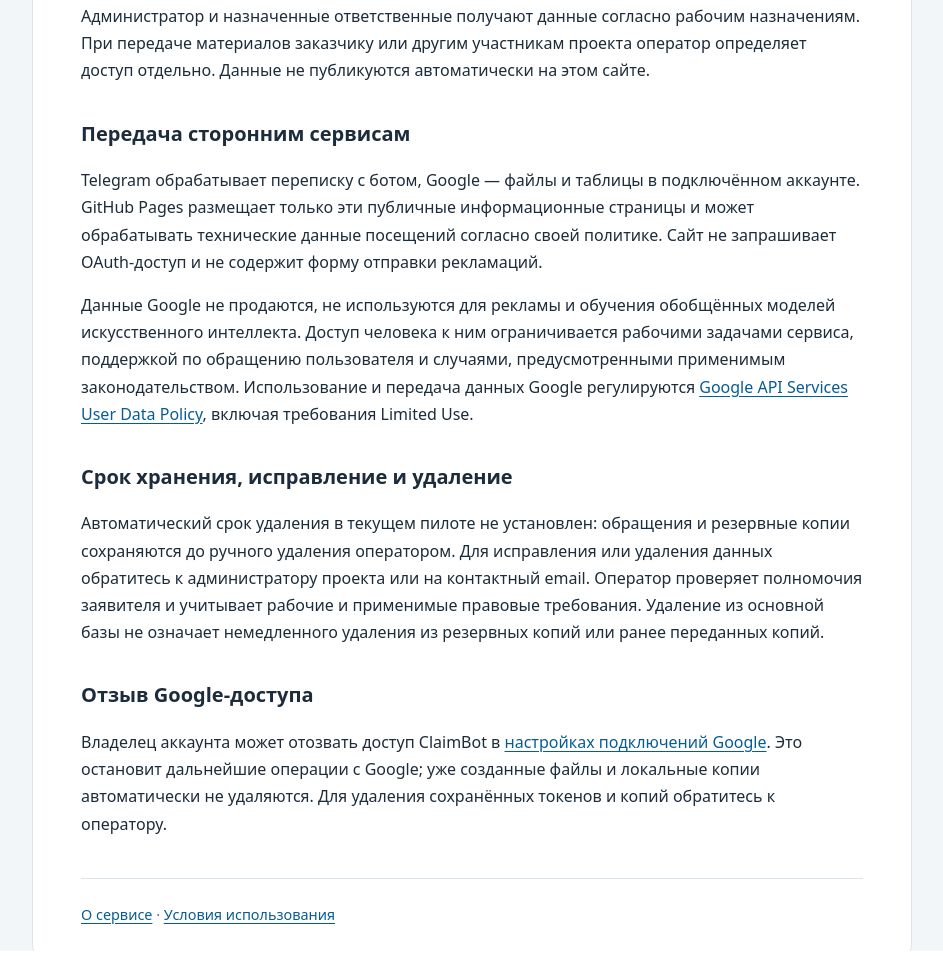
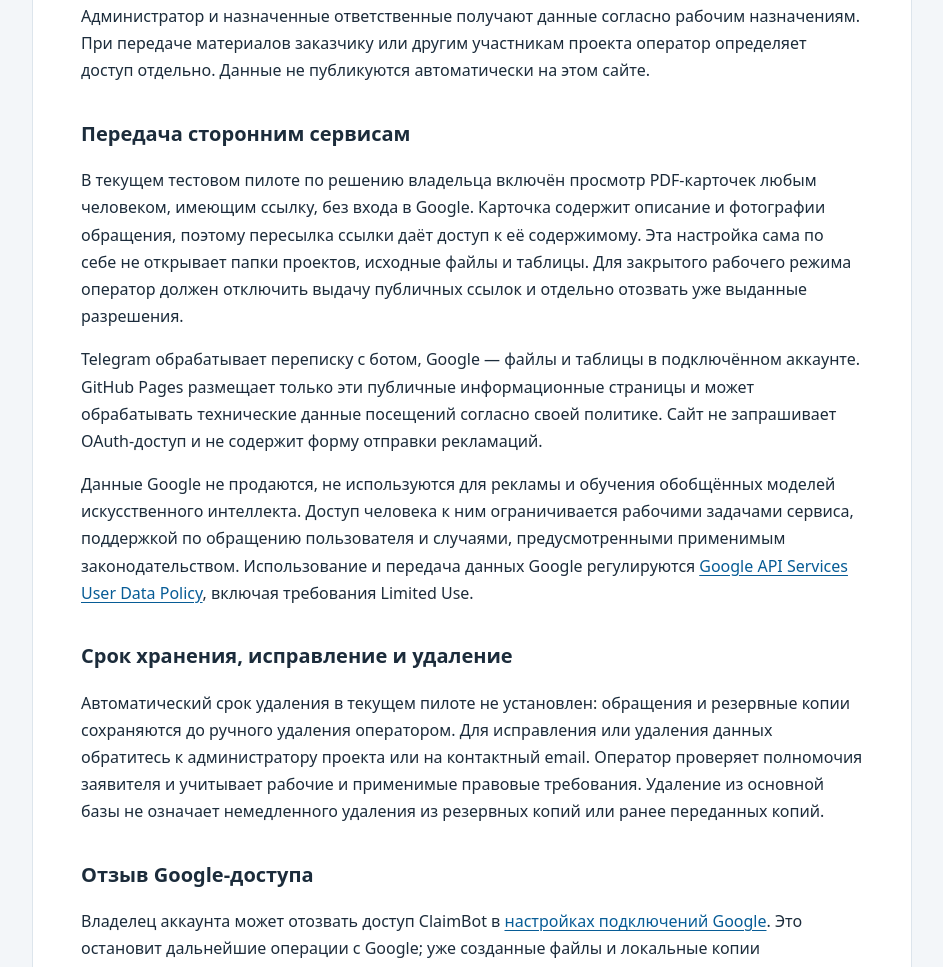
Before and after one commit to 2b-debug/claimbot-info, a plain HTML site: page privacy.html in a window 1280 px wide. Shown: the part 1082-2049 px from the top of the page, without its empty margins (168-1111 px from the left). Drawn offline with Linux system fonts and the light colour scheme.

Commit message:
docs: publish ClaimBot information and policies

```diff
--- a/privacy.html
+++ b/privacy.html
@@ -14,6 +14,7 @@
 <p>Черновики, рекламации, материалы, технические журналы и резервные копии могут храниться на компьютере или сервере оператора. Материалы также сохраняются в подключённом Google Drive, а реестры — в Google Sheets. OAuth-токены хранятся на стороне оператора отдельно от публичных страниц и исходного кода и не публикуются. Пароль Google сервис не получает.</p>
 <p>Администратор и назначенные ответственные получают данные согласно рабочим назначениям. При передаче материалов заказчику или другим участникам проекта оператор определяет доступ отдельно. Данные не публикуются автоматически на этом сайте.</p>
 <h2>Передача сторонним сервисам</h2>
+<p>В текущем тестовом пилоте по решению владельца включён просмотр PDF-карточек любым человеком, имеющим ссылку, без входа в Google. Карточка содержит описание и фотографии обращения, поэтому пересылка ссылки даёт доступ к её содержимому. Эта настройка сама по себе не открывает папки проектов, исходные файлы и таблицы. Для закрытого рабочего режима оператор должен отключить выдачу публичных ссылок и отдельно отозвать уже выданные разрешения.</p>
 <p>Telegram обрабатывает переписку с ботом, Google — файлы и таблицы в подключённом аккаунте. GitHub Pages размещает только эти публичные информационные страницы и может обрабатывать технические данные посещений согласно своей политике. Сайт не запрашивает OAuth-доступ и не содержит форму отправки рекламаций.</p>
 <p>Данные Google не продаются, не используются для рекламы и обучения обобщённых моделей искусственного интеллекта. Доступ человека к ним ограничивается рабочими задачами сервиса, поддержкой по обращению пользователя и случаями, предусмотренными применимым законодательством. Использование и передача данных Google регулируются <a href="https://developers.google.com/terms/api-services-user-data-policy">Google API Services User Data Policy</a>, включая требования Limited Use.</p>
 <h2>Срок хранения, исправление и удаление</h2>
```
